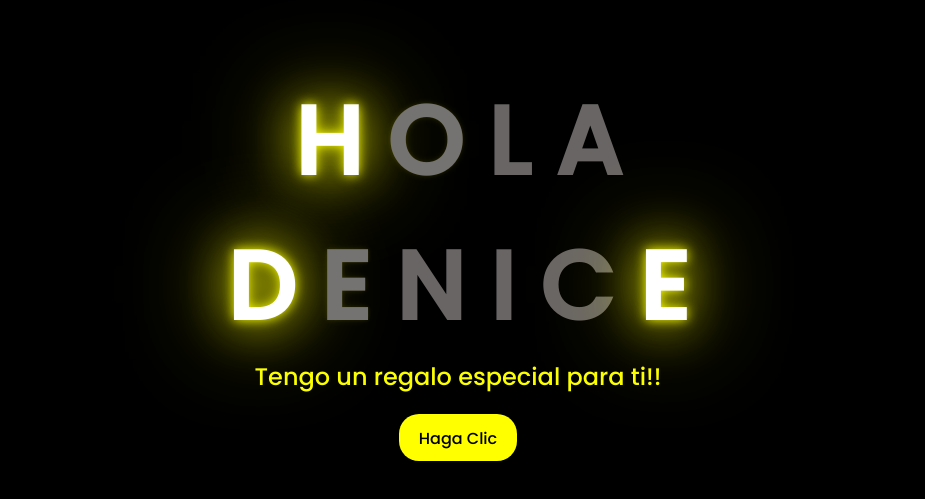
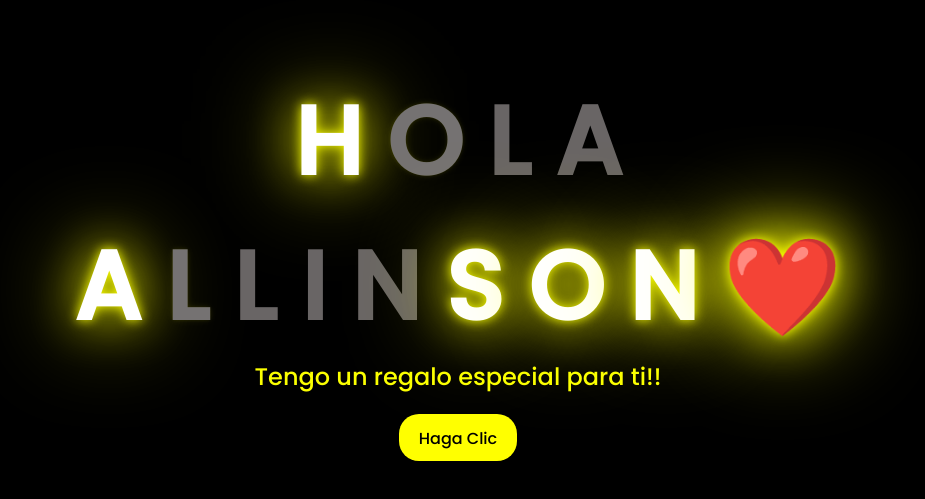
Before and after one commit to Elli-mask/flowers, a plain HTML site: page index.html in a window 1280 px wide. Shown: the part 143-642 px from the top of the page, without its empty margins (190-1115 px from the left). Drawn offline with Linux system fonts and the light colour scheme.

Commit message:
update name

```diff
--- a/index.html
+++ b/index.html
@@ -10,19 +10,21 @@
 </head>
 <body>
     <div class="greetings">
-
         <span>H</span>
         <span>O</span>
         <span>L</span>
         <span>A</span>
     </div>
     <div class="greetings">
-        <span>D</span>
-        <span>E</span>
+        <span>A</span>
+        <span>L</span>
+        <span>L</span>
+        <span>I</span>
         <span>N</span>
-        <span>I</span>
-        <span>C</span>
-        <span>E</span>
+        <span>S</span>
+        <span>O</span>
+        <span>N</span>
+        <span>❤️</span>
     </div>
     <div class="description">
         <span>Tengo un regalo especial para ti!!</span>
```
